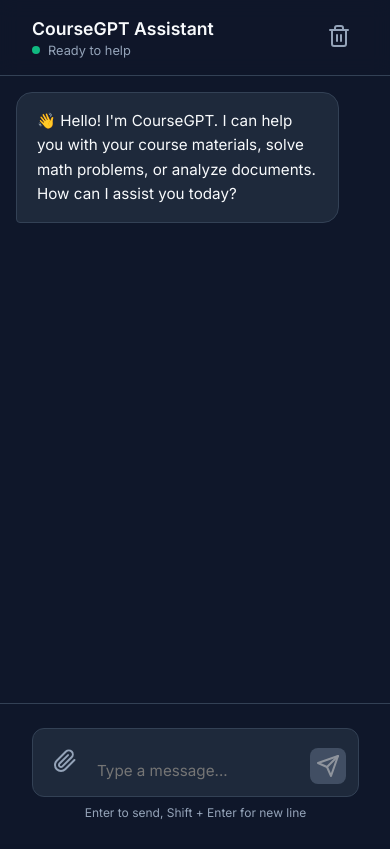
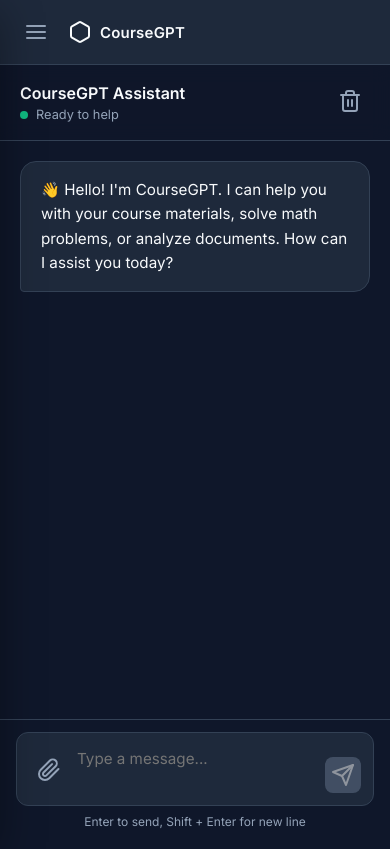
Before and after one commit to ALikesToCode/CourseGPT-Pro-DSAI-Lab-Group-6, a FastAPI app: page / in a window 390 px wide. Before the commit the page ends 819 px from the top, so only its background shows below. Run offline with FastAPI, Linux system fonts and the light colour scheme; some libraries are stand-ins or nearby versions.

Commit message:
feat: Integrate Cloudflare AI Search for enhanced retrieval augmented generation; update README and project documentation for setup instructions; improve mobile navigation layout and sidebar functionality in CSS and JavaScript.

```diff
--- a/api/static/css/style.css
+++ b/api/static/css/style.css
@@ -25,13 +25,38 @@ body {
     font-family: var(--font-family);
     background-color: var(--bg-primary);
     color: var(--text-primary);
-    height: 100vh;
-    overflow: hidden;
+    min-height: 100vh;
+    overflow-x: hidden;
 }
 
 .app-container {
     display: flex;
-    height: 100vh;
+    min-height: 100vh;
+}
+
+.mobile-topbar {
+    display: none;
+    align-items: center;
+    gap: 0.75rem;
+    padding: 0.75rem 1rem;
+    background-color: var(--bg-secondary);
+    border-bottom: 1px solid var(--border-color);
+    position: sticky;
+    top: 0;
+    z-index: 90;
+}
+
+.mobile-topbar__brand {
+    display: flex;
+    align-items: center;
+    gap: 0.5rem;
+    font-weight: 600;
+    letter-spacing: 0.2px;
+}
+
+.mobile-nav-toggle {
+    display: grid;
+    place-items: center;
 }
 
 /* Sidebar */
@@ -633,24 +658,92 @@ textarea:focus {
 }
 
 /* Responsive */
-@media (max-width: 768px) {
+@media (max-width: 1080px) {
+    .app-container {
+        flex-direction: column;
+        height: auto;
+    }
+
+    .mobile-topbar {
+        display: flex;
+    }
+
     .sidebar {
-        position: absolute;
-        left: -260px;
-        z-index: 100;
-        height: 100%;
+        position: fixed;
+        left: 0;
+        top: 0;
+        height: 100vh;
+        transform: translateX(-100%);
+        width: 240px;
+        background-color: var(--bg-secondary);
+        box-shadow: 0 12px 40px rgba(0, 0, 0, 0.35);
+        z-index: 120;
     }
 
     .sidebar.open {
-        transform: translateX(260px);
+        transform: translateX(0);
+    }
+
+    .view-section {
+        height: auto;
+        min-height: calc(100vh - 60px);
+    }
+
+    .chat-header,
+    .chat-input-area,
+    .view-header {
+        padding: 1rem 1.25rem;
     }
 
     .chat-messages {
+        padding: 1.25rem;
+    }
+
+    .docs-list {
+        grid-template-columns: repeat(auto-fill, minmax(240px, 1fr));
+    }
+}
+
+@media (max-width: 768px) {
+    body {
+        font-size: 15px;
+    }
+
+    .message {
+        max-width: 100%;
+    }
+
+    .chat-input-area {
+        padding: 0.75rem 1rem 1.25rem;
+    }
+
+    .input-container {
+        flex-wrap: wrap;
+        gap: 0.5rem;
+    }
+
+    textarea {
+        min-height: 48px;
+    }
+
+    .docs-toolbar {
+        flex-direction: column;
+        align-items: stretch;
+    }
+}
+
+@media (max-width: 520px) {
+    .chat-header h2 {
+        font-size: 1rem;
+    }
+
+    .view-header,
+    .view-content {
         padding: 1rem;
     }
 
-    .message {
-        max-width: 90%;
+    .doc-info h3 {
+        white-space: normal;
     }
 }
 
--- a/api/static/js/app.js
+++ b/api/static/js/app.js
@@ -19,6 +19,10 @@ document.addEventListener('DOMContentLoaded', () => {
     const settingUserId = document.getElementById('setting-user-id');
     const settingThreadId = document.getElementById('setting-thread-id');
     const resetSessionBtn = document.getElementById('reset-session-btn');
+
+    // --- Navigation Layout ---
+    const sidebar = document.querySelector('.sidebar');
+    const mobileMenuToggle = document.getElementById('mobile-menu-toggle');
 
     // --- State ---
     let currentFile = null;
@@ -65,8 +69,29 @@ document.addEventListener('DOMContentLoaded', () => {
             if (targetViewId === 'docs-view') {
                 loadDocuments();
             }
+
+            // Collapse mobile sidebar after navigation
+            if (sidebar && sidebar.classList.contains('open')) {
+                sidebar.classList.remove('open');
+            }
         });
     });
+
+    if (mobileMenuToggle) {
+        mobileMenuToggle.addEventListener('click', () => {
+            if (!sidebar) return;
+            sidebar.classList.toggle('open');
+        });
+
+        document.addEventListener('click', (event) => {
+            if (!sidebar) return;
+            const clickInsideSidebar = sidebar.contains(event.target);
+            const clickOnToggle = mobileMenuToggle.contains(event.target);
+            if (!clickInsideSidebar && !clickOnToggle) {
+                sidebar.classList.remove('open');
+            }
+        });
+    }
 
     // --- Chat Logic ---
 
@@ -344,6 +369,9 @@ document.addEventListener('DOMContentLoaded', () => {
                     <p>${formatSize(file.size)} • ${new Date(file.last_modified).toLocaleDateString()}</p>
                 </div>
                 <div class="doc-actions">
+                    <button class="icon-btn" onclick="viewDocument('${file.key}')" title="View">
+                        <i data-feather="eye"></i>
+                    </button>
                     <button class="icon-btn" onclick="deleteDocument('${file.key}')" title="Delete">
                         <i data-feather="trash-2"></i>
                     </button>
@@ -353,6 +381,21 @@ document.addEventListener('DOMContentLoaded', () => {
 
         feather.replace();
     }
+
+    window.viewDocument = async (key) => {
+        try {
+            const response = await fetch(`/files/view/${encodeURIComponent(key)}`);
+            if (!response.ok) throw new Error('Unable to generate view link');
+
+            const data = await response.json();
+            if (data.url) {
+                window.open(data.url, '_blank', 'noopener');
+            }
+        } catch (error) {
+            console.error('View error:', error);
+            alert('Unable to open document preview');
+        }
+    };
 
     window.deleteDocument = async (key) => {
         if (!confirm(`Are you sure you want to delete "${key}"?`)) return;
--- a/api/templates/index.html
+++ b/api/templates/index.html
@@ -22,6 +22,15 @@
 
 <body>
     <div class="app-container">
+        <div class="mobile-topbar">
+            <button class="icon-btn mobile-nav-toggle" id="mobile-menu-toggle" aria-label="Toggle navigation">
+                <i data-feather="menu"></i>
+            </button>
+            <div class="mobile-topbar__brand">
+                <i data-feather="hexagon"></i>
+                <span>CourseGPT</span>
+            </div>
+        </div>
         <!-- Sidebar (Optional/Future use) -->
         <aside class="sidebar">
             <div class="brand">
```
Also changed, not shown: docs/FINAL_PROJECT_REPORT.md (+9 -0 lines), README.md.
